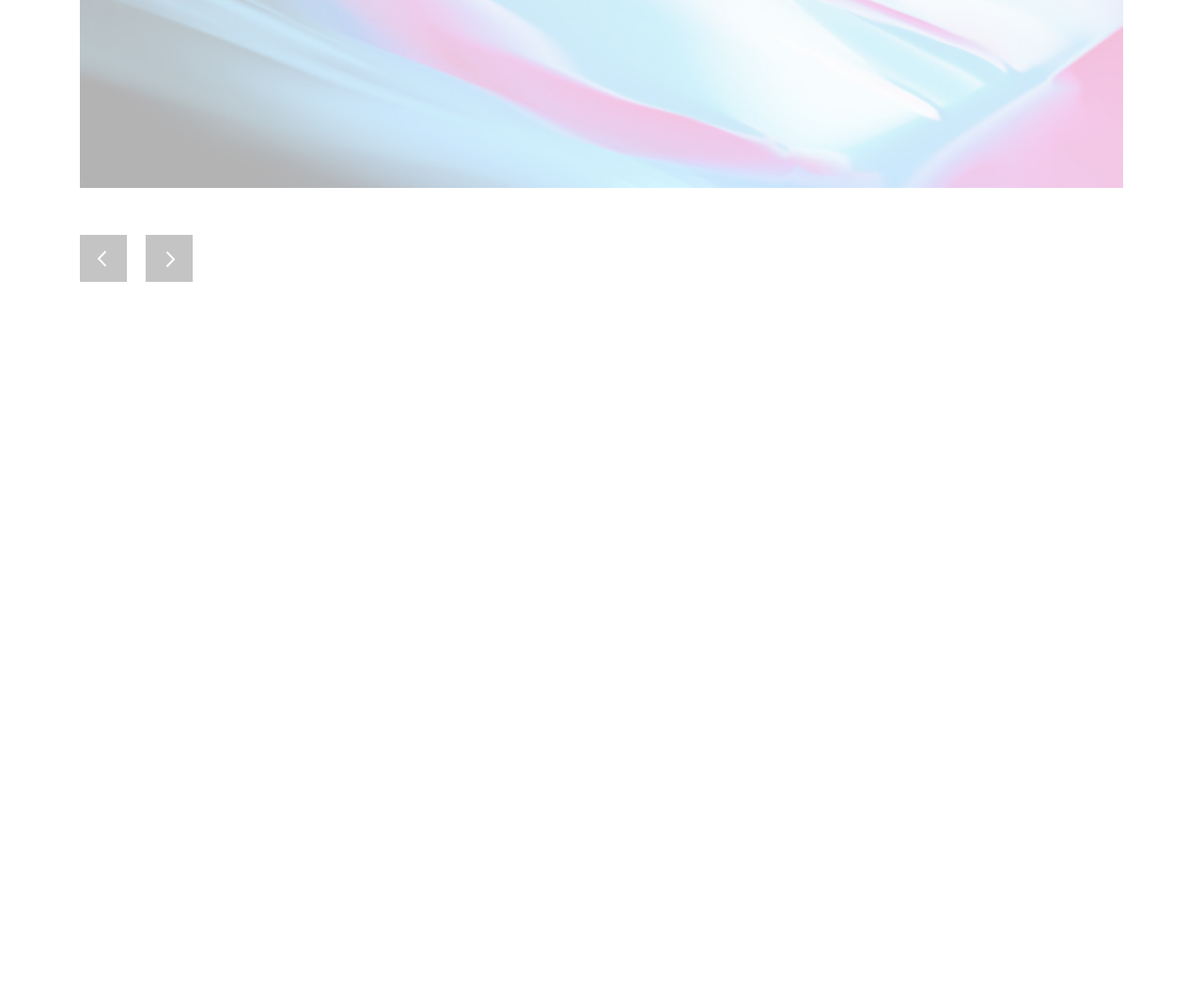
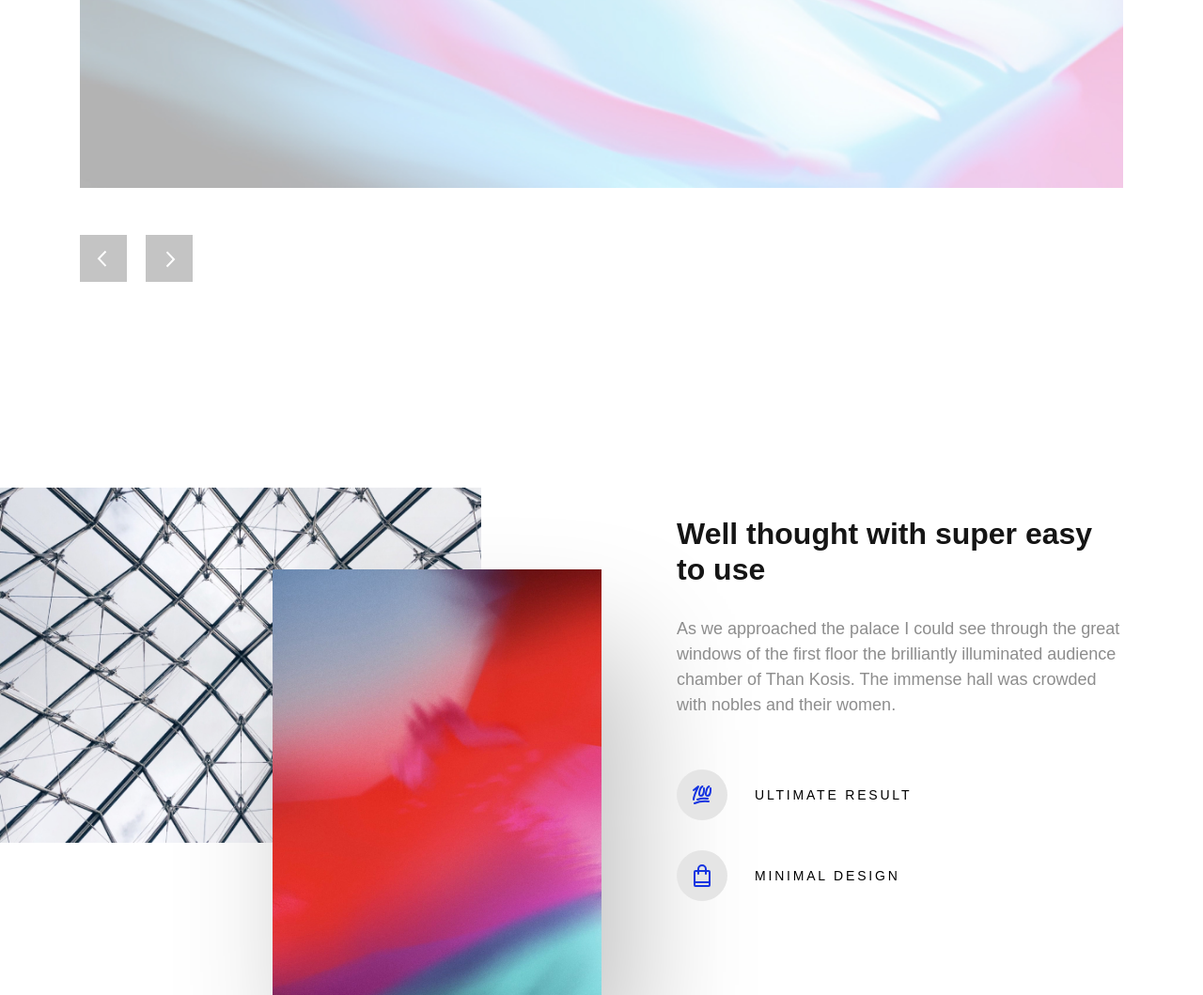
Before and after one commit to ivan-balanar/grav, a plain HTML site: page index.html in a window 1280 px wide. Shown: the part 2430-3489 px from the top of the page at 94% size. Before the commit the page ends 2730 px from the top, so only its background shows below. Drawn offline with Linux system fonts and the light colour scheme.

Commit message:
add easy

```diff
--- a/css/main.css
+++ b/css/main.css
@@ -219,3 +219,62 @@ h2 {
     margin-top: -32px;
     cursor: pointer;
 }
+
+.collage {
+    padding-top: 219px;
+    width: 50%;
+    height: 540px;
+    background: url('../img/img6.jpg') no-repeat left top / 80% 70%;
+    position: absolute;
+    left: 0;
+
+}
+
+.collage img {
+    display: block;
+    width: 350px;
+    height: 453px;
+    position: absolute;
+    right: 0;
+    bottom: 0;
+    box-shadow: 30px 80px 130px rgba(0,0,0,0.25);
+}
+
+.result {
+    padding-top: 219px;
+}
+
+.easy {
+    margin-left: 65px;
+    margin-top: 30px;
+}
+
+.easy__title {
+    margin-bottom: 30px;
+}
+
+.easy__text {
+    margin-bottom: 52px;
+}
+
+.easy__point {
+    padding-left: 83px;
+    text-transform: uppercase;
+    letter-spacing: 0.2em;
+    color: #000000;
+    font-weight: 500;
+    font-size: 14px;
+    padding-top: 20px;
+    padding-bottom: 20px;
+    margin-bottom: 25px;
+}
+
+.easy__point_first {
+    background: url('../img/icon100.svg') no-repeat left center;
+
+}
+
+.easy__point_second {
+    background: url('../img/bag.svg') no-repeat left center;
+
+}
--- a/index.html
+++ b/index.html
@@ -152,6 +152,33 @@
 			</div>
 		</div>
 	</section>
+	<section class="result">
+		<div class="container">
+			<div class="row">
+				<div class="col-md-6 be-static">
+					<div class="collage">
+						<img src="img/img5.jpg" alt="Work">
+					</div>
+				</div>
+				<div class="col-md-6">
+					<div class="easy">
+						<h2 class="easy__title">
+							Well thought with super easy to use
+						</h2>
+						<p class="easy__text">
+							As we approached the palace I could see through the great windows of the first floor the brilliantly illuminated audience chamber of Than Kosis. The immense hall was crowded with nobles and their women.
+						</p>
+						<div class="easy__point easy__point_first">
+							Ultimate Result
+						</div>
+						<div class="easy__point easy__point_second">
+							Minimal Design
+						</div>
+					</div>
+				</div>
+			</div>
+		</div>
+	</section>
 
 	<script src="js/jquery-3.5.1.min.js"></script>
 	<script src="js/owl.carousel.min.js"></script>
```
